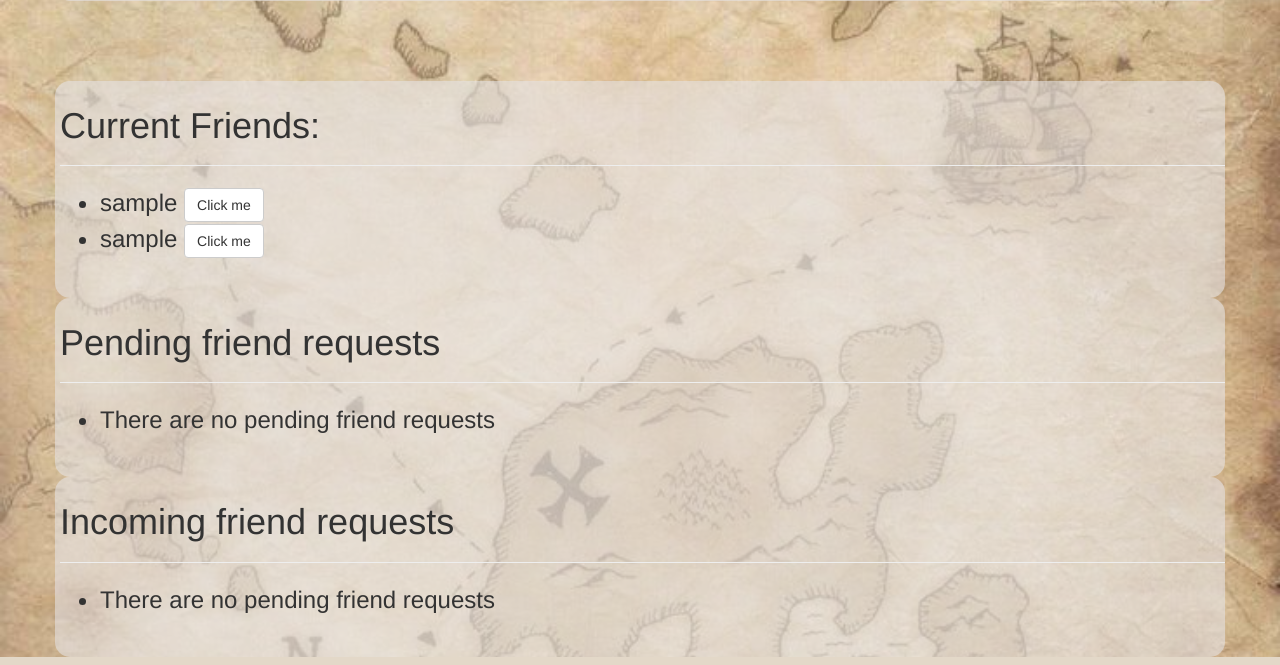
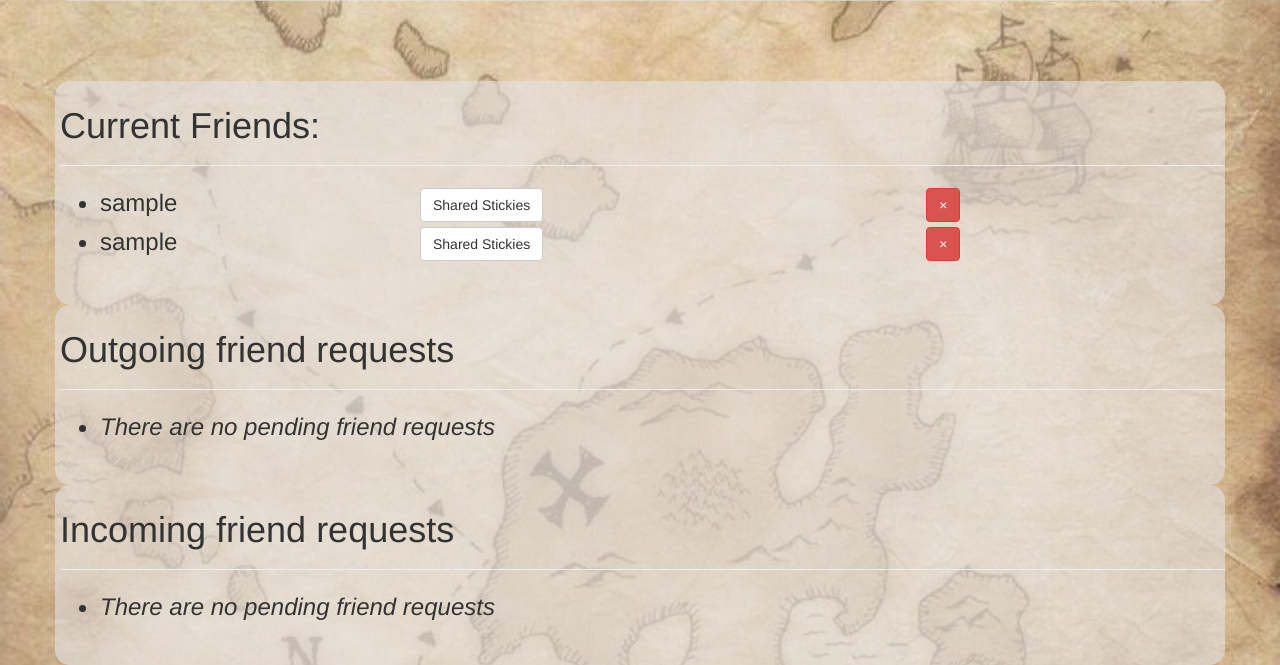
Before and after one commit to EricTRL/A3, a Django app: page /friends/ in a window 1280 px wide. Shown: the part 240-905 px from the top of the page. Run offline with Django 3.2, Linux system fonts and the light colour scheme; a user stored in the database is signed in; tables that the repository leaves empty hold one stand-in row (values such as "Sample post"); some libraries are stand-ins or nearby versions.

Commit message:
Remove friend button, layout of friends listed changed

```diff
--- a/friends/templates/friends/friends.html
+++ b/friends/templates/friends/friends.html
@@ -37,14 +37,34 @@
             <ul class="friends-listed">
                 {% for friends1 in friends1s %}
                 <li>
-                    {{ friends1.user2 }}
-                    <a class="btn btn-default" id='view-friend-button' href="{% url 'friends:view_friend' friend_id=friends1.user2.id %}">Click me</a>
+                    <div class='friends-listed-name'>
+                        {{ friends1.user2 }}
+                    </div>
+                    <div class='friends-listed-stickies'>
+                        <a class="btn btn-default" id='view-friend-button' href="{% url 'friends:view_friend' friend_id=friends1.user2.id %}">Shared Stickies</a>
+                    </div>
+                    <div class='friends-listed-remove'>
+                        <form method="POST" class="remove-friend-button-form" action="{% url 'friends:remove_friend' friend_pk=friends1.pk %}" >
+                            {% csrf_token %}
+                            <button type="submit" class="btn btn-danger" onclick="return confirm('Are you sure you want to remove {{ friends1.user2 }} from your friend list?')" aria-hidden='true'>&times;</button>
+                        </form>
+                    </div>
                 </li>
                 {% endfor %}
                 {% for friends2 in friends2s %}
                 <li>
-                    {{ friends2.user1 }}
-                    <a class="btn btn-default" id='view-friend-button' href="{% url 'friends:view_friend' friend_id=friends2.user1.id %}">Click me</a>
+                    <div class='friends-listed-name'>
+                        {{ friends2.user1}}
+                    </div>
+                    <div class='friends-listed-stickies'>
+                        <a class="btn btn-default" id='view-friend-button' href="{% url 'friends:view_friend' friend_id=friends2.user1.id %}">Shared Stickies</a>
+                    </div>
+                    <div class='friends-listed-remove'>
+                        <form method="POST" class="remove-friend-button-form" action="{% url 'friends:remove_friend' friend_pk=friends2.pk %}" >
+                            {% csrf_token %}
+                            <button type="submit" class="btn btn-danger" onclick="return confirm('Are you sure you want to remove {{ friends2.user1 }} from your friend list?')" aria-hidden='true'>&times;</button>
+                        </form>
+                    </div>
                 </li>
                 {% endfor %}
             </ul>
@@ -55,13 +75,13 @@
 <div class="content container">
     <div class="row">
         <div class="signup-wrapper">
-    		<h1>Pending friend requests</h1>
+    		<h1>Outgoing friend requests</h1>
             <hr>
             <ul class="outgoing-friend-requests">
         		{% for outgoing in outgoings %}
                 <li>{{ outgoing.receiver }} has been sent a friend request</li>
                 {% empty %}
-                <li>There are no pending friend requests</li>
+                <li><i>There are no pending friend requests</i></li>
                 {% endfor %}
             </ul>
         </div>
@@ -80,7 +100,7 @@
                     <button class='button_friend_request_response btn btn-danger' name="DENIED" value='{{ incoming.sender.id }}' type="button">Nah</button>
                 </li>
                 {% empty %}
-                <li>There are no pending friend requests</li>
+                <li><i>There are no pending friend requests</i></li>
                 {% endfor %}
             </ul>
         </div>
--- a/friends/urls.py
+++ b/friends/urls.py
@@ -9,6 +9,7 @@
     url(r'^friends/$', views.friends_page, name='friends_page'),
     url(r'^friends/(?P<friend_id>\d+)$', views.view_friend, name='view_friend'),
     url(r'^noneshared$', views.noneshared, name='noneshared'),
+    url(r'^remove_friend/(?P<friend_pk>\d+)$', views.remove_friend, name='remove_friend'),
 
     path('ajax/get_users_by_names/', views.get_users_by_names, name='get_users_by_names'),
     path('ajax/send_friend_request/', views.send_friend_request, name='send_friend_request'),
--- a/friends/views.py
+++ b/friends/views.py
@@ -7,7 +7,7 @@
 from django.db.models import Q #Allow OR-lookups
 from random import randint #random number generator
 
-from django.shortcuts import render
+from django.shortcuts import render, redirect
 
 from django.http import JsonResponse #for AJAX requessts
 from django.http import HttpResponseRedirect #redirection for POST-requests
@@ -187,7 +187,12 @@
     pRandomColour = Colour.objects.all()[iRandomIndex];
     return pRandomColour;
 
-
+#Remove a friend
+def remove_friend(request, friend_pk):
+    friendship = Friend.objects.get(pk=friend_pk)
+    if request.method == "POST":
+        friendship.delete()
+        return redirect('friends:friends_page')
 
 
 
--- a/stickynote/static/styles.css
+++ b/stickynote/static/styles.css
@@ -629,6 +629,28 @@
 	margin-top: 0px !important;
 }
 
+.friends-listed-name {
+	width: 40%;
+	max-width: 40vh;
+	float: left;
+}
+
+.friends-listed-stickies {
+	width: 45%;
+	/*max-width: 45vh;*/
+	float: left;
+}
+
+.friends-listed-remove {
+	width: 10%;
+	max-width: 10vh;
+	float: left;
+}
+
+.friends-listed > li {
+	padding-bottom: 5px;
+}
+
 /*=====================================================================================*/
 /*Debugging:*/
 
```
